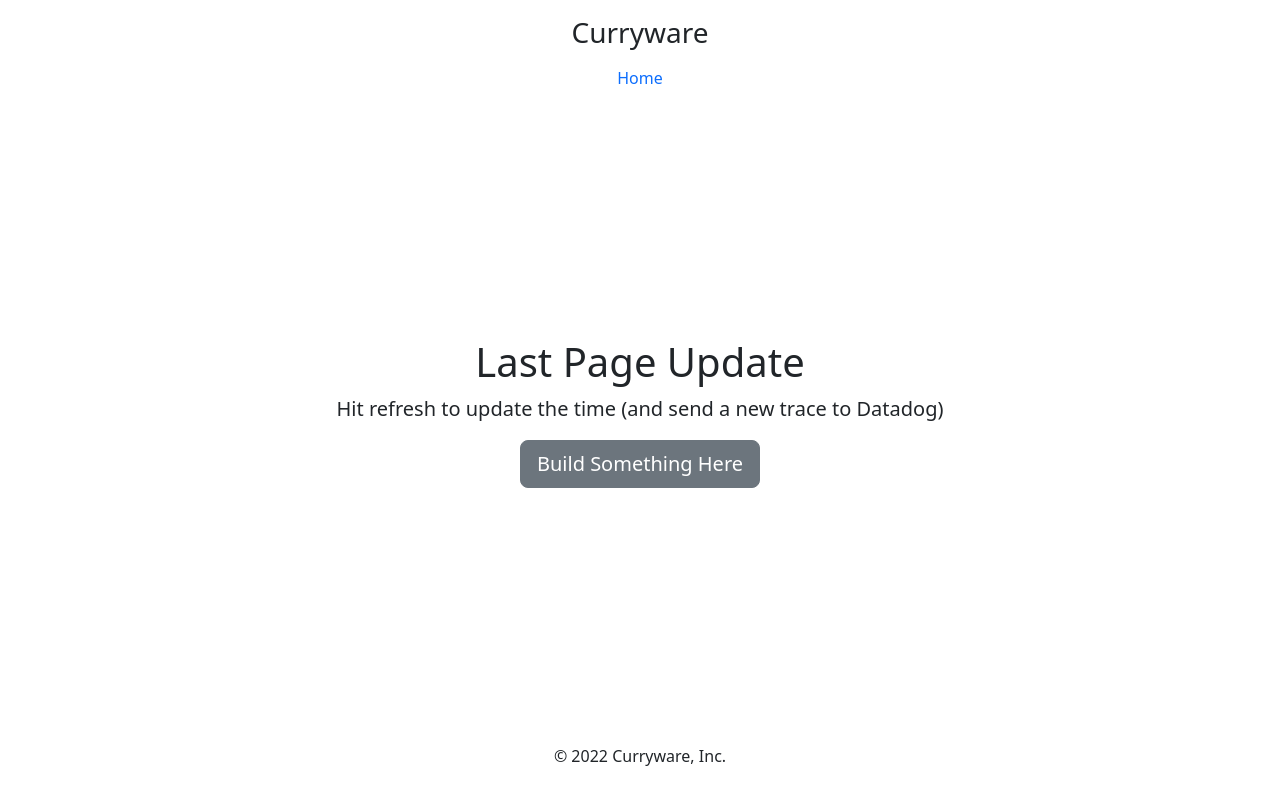
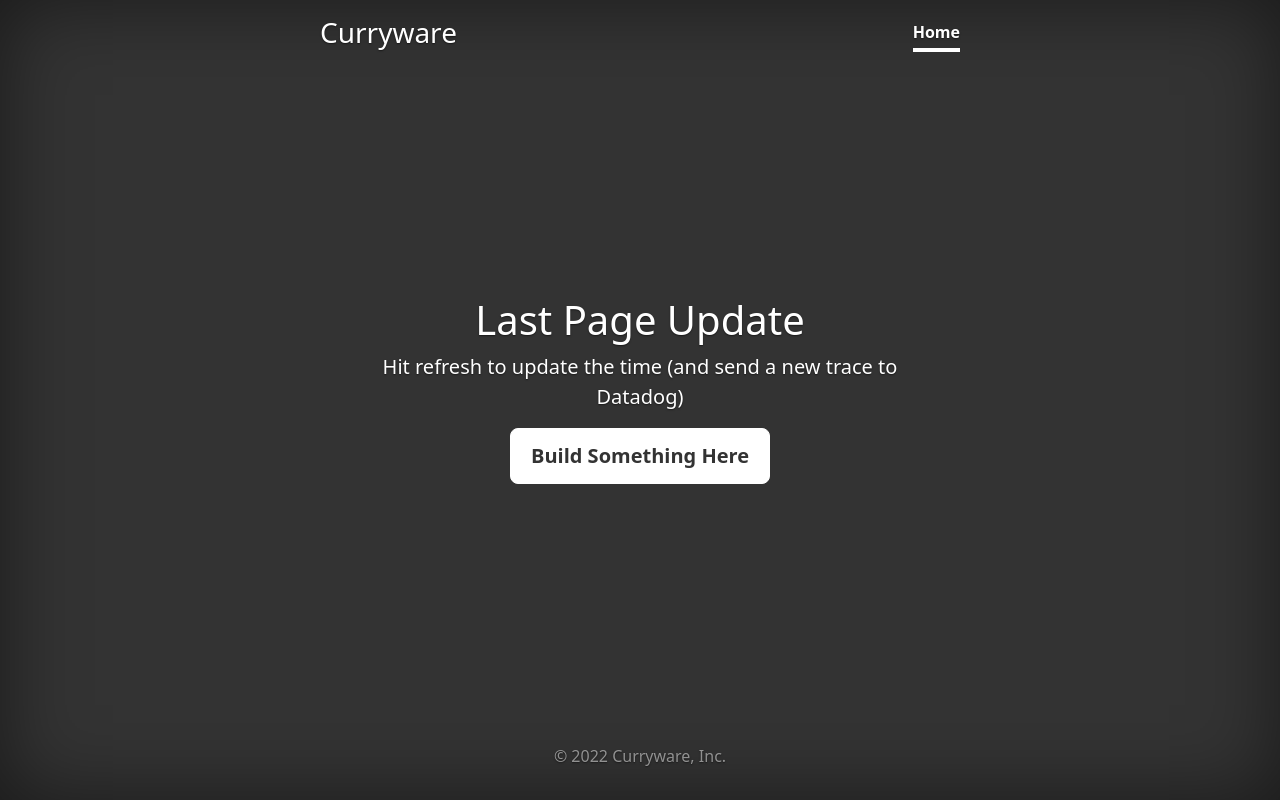
Before and after one commit to scotcurry/Datadog, a Flask app: template templates/layout.html in a window 1280 px wide. Run offline with Flask 2, Linux system fonts and the light colour scheme; the template is opened without the code that fills it, so the values that code supplies are empty; some libraries are stand-ins or nearby versions.

Commit message:
More bugs worked out.  Checking k8s viability.

```diff
--- a/Containers/docker-compose.yaml
+++ b/Containers/docker-compose.yaml
@@ -20,6 +20,7 @@ services:
       - DD_LOGS_INJECTION=true
       - DD_TRACE_SAMPLE_RATE=1
       - DD_AGENT_HOST=datadog-agent
+      - RUN_LOCAL=false
   agent:
     image: "datadog/agent:latest"
     container_name: datadog-agent
--- a/app.py
+++ b/app.py
@@ -10,10 +10,14 @@ app = Flask(__name__)
 application = app
 app.secret_key = 'UdGspIJlMFSIeyaRTrrI'
 
-running_local = os.environ['RUN_LOCAL']
+running_local = 'true'
+try:
+    running_local = os.environ.get('RUN_LOCAL')
+except KeyError:
+    running_local = 'false'
 
 # This information will show up in a log search in the Datadog console
-if running_local is None:
+if running_local == 'false':
     FORMAT = ('%(asctime)s %(levelname)s [%(name)s] [%(filename)s:%(lineno)d] '
               '[dd.service=%(dd.service)s dd.env=%(dd.env)s dd.version=%(dd.version)s dd.trace_id=%(dd.trace_id)s dd.span_id=%(dd.span_id)s] '
               '- %(message)s')
@@ -23,7 +27,10 @@ else:
 
 logging.basicConfig(format=FORMAT)
 log = logging.getLogger(__name__)
-log.level = logging.INFO
+log.level = logging.DEBUG
+
+if running_local is None:
+    log.debug('Running Local: FALSE')
 
 
 @tracer.wrap()
@@ -31,10 +38,9 @@ log.level = logging.INFO
 @app.route('/index', methods=['GET'])
 def index_page():
     headers = request.headers
-    # user_agent = headers.environ['HTTP_USER_AGENT']
     user_agent = headers.get('HTTP_USER_AGENT')
     current_time = datetime.datetime.now()
     log.debug("Debug Messages - Don't show up in Indexes")
     log.info('INFO message - Do show up in indexes')
 
-    return render_template('index.html', current_time=current_time)
+    return render_template('index.html', current_time=current_time, user_agent=user_agent)
--- /dev/null
+++ b/static/dist/css/cover.css
@@ -0,0 +1,110 @@
+/*
+ * Globals
+ */
+
+/* Links */
+a,
+a:focus,
+a:hover {
+  color: #fff;
+}
+
+/* Custom default button */
+.btn-secondary,
+.btn-secondary:hover,
+.btn-secondary:focus {
+  color: #333;
+  text-shadow: none; /* Prevent inheritance from `body` */
+  background-color: #fff;
+  border: .05rem solid #fff;
+}
+
+
+/*
+ * Base structure
+ */
+
+html,
+body {
+  height: 100%;
+  background-color: #333;
+}
+
+body {
+  display: -ms-flexbox;
+  display: -webkit-box;
+  display: flex;
+  -ms-flex-pack: center;
+  -webkit-box-pack: center;
+  justify-content: center;
+  color: #fff;
+  text-shadow: 0 .05rem .1rem rgba(0, 0, 0, .5);
+  box-shadow: inset 0 0 5rem rgba(0, 0, 0, .5);
+}
+
+.cover-container {
+  max-width: 42em;
+}
+
+
+/*
+ * Header
+ */
+.masthead {
+  margin-bottom: 2rem;
+}
+
+.masthead-brand {
+  margin-bottom: 0;
+}
+
+.nav-masthead .nav-link {
+  padding: .25rem 0;
+  font-weight: 700;
+  color: rgba(255, 255, 255, .5);
+  background-color: transparent;
+  border-bottom: .25rem solid transparent;
+}
+
+.nav-masthead .nav-link:hover,
+.nav-masthead .nav-link:focus {
+  border-bottom-color: rgba(255, 255, 255, .25);
+}
+
+.nav-masthead .nav-link + .nav-link {
+  margin-left: 1rem;
+}
+
+.nav-masthead .active {
+  color: #fff;
+  border-bottom-color: #fff;
+}
+
+@media (min-width: 48em) {
+  .masthead-brand {
+    float: left;
+  }
+  .nav-masthead {
+    float: right;
+  }
+}
+
+
+/*
+ * Cover
+ */
+.cover {
+  padding: 0 1.5rem;
+}
+.cover .btn-lg {
+  padding: .75rem 1.25rem;
+  font-weight: 700;
+}
+
+
+/*
+ * Footer
+ */
+.mastfoot {
+  color: rgba(255, 255, 255, .5);
+}
--- a/templates/index.html
+++ b/templates/index.html
@@ -1,4 +1,5 @@
 {% extends "layout.html" %}
 {% block content %}
     <p>Current Time: {{ current_time }}</p>
+    <p>User Agent: {{ user_agent }}</p>
 {% endblock %}
--- a/templates/layout.html
+++ b/templates/layout.html
@@ -13,7 +13,7 @@
     <link href="https://cdn.jsdelivr.net/npm/bootstrap@5.2.3/dist/css/bootstrap.min.css" rel="stylesheet" integrity="sha384-rbsA2VBKQhggwzxH7pPCaAqO46MgnOM80zW1RWuH61DGLwZJEdK2Kadq2F9CUG65" crossorigin="anonymous">
 
     <!-- Custom styles for this template -->
-    <link href="cover.css" rel="stylesheet">
+    <link href="../static/dist/css/cover.css" rel="stylesheet">
   </head>
 
   <body class="text-center">
@@ -51,7 +51,7 @@
     <!-- Placed at the end of the document so the pages load faster -->
     <script src="https://code.jquery.com/jquery-3.2.1.slim.min.js" integrity="sha384-KJ3o2DKtIkvYIK3UENzmM7KCkRr/rE9/Qpg6aAZGJwFDMVNA/GpGFF93hXpG5KkN" crossorigin="anonymous"></script>
     <script>window.jQuery || document.write('<script src="../../assets/js/vendor/jquery-slim.min.js"><\/script>')</script>
-    <script src="../../assets/js/vendor/popper.min.js"></script>
+    <script src="../static/dist/js/popper.min.js"></script>
     <script src="https://cdn.jsdelivr.net/npm/bootstrap@5.2.3/dist/js/bootstrap.bundle.min.js" integrity="sha384-kenU1KFdBIe4zVF0s0G1M5b4hcpxyD9F7jL+jjXkk+Q2h455rYXK/7HAuoJl+0I4" crossorigin="anonymous"></script>
 
 
```
Also changed, not shown: static/dist/js/popper.min.js (added), 1 other file.
